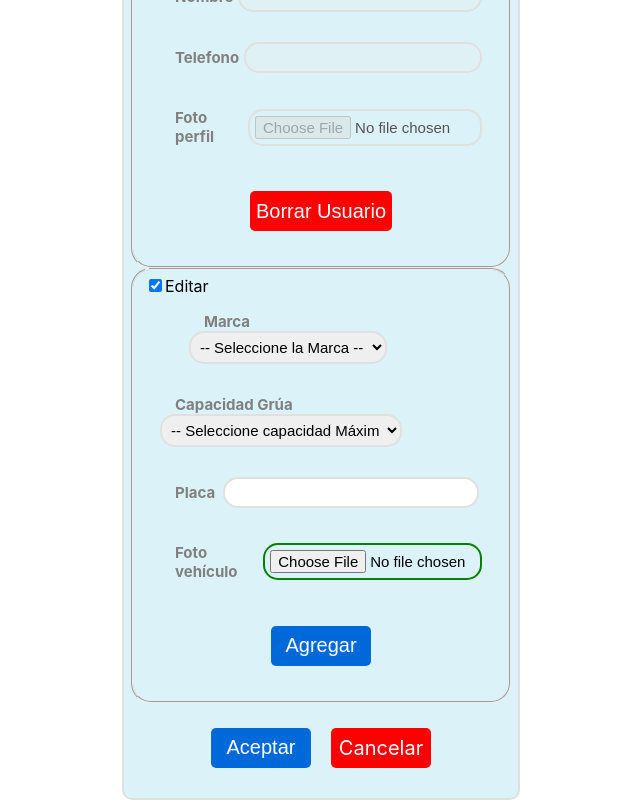
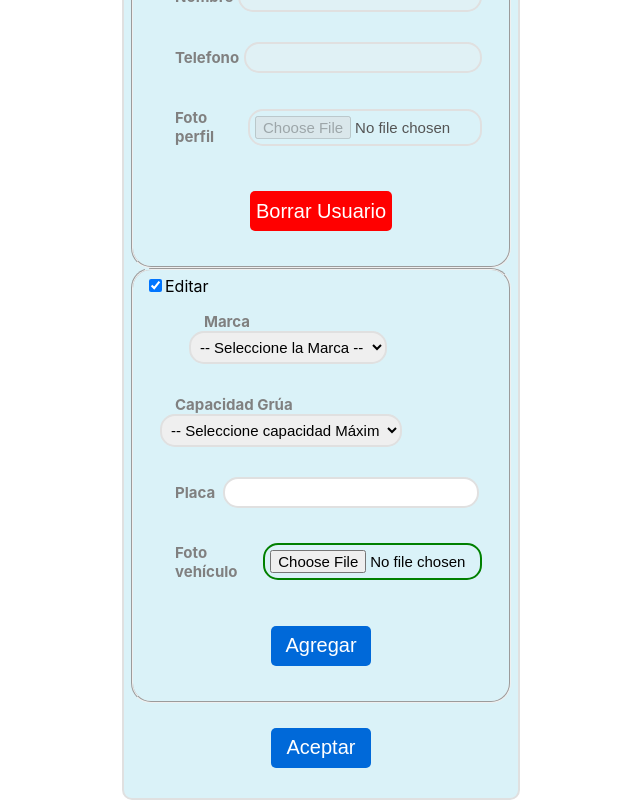
Before and after one commit to Koervege/GruApp, a React (Create React App) app: page /userinfo in a window 1280 px wide. Shown: the part 299-1099 px from the top of the page, without its empty margins (319-959 px from the left). Built offline with nearby package versions, Linux system fonts and the light colour scheme.

Commit message:
Remove cacel btn from usefinfo

```diff
--- a/src/pages/UserInfo/index.js
+++ b/src/pages/UserInfo/index.js
@@ -330,7 +330,6 @@ function UserInfo() {
         </StyledFieldset>)}
         <Container>
           <Button type="submit" color="primary" onClick={accept} >Aceptar</Button>
-          <StyledLink to="/">Cancelar</StyledLink>
         </Container>
         </form>
       </Frame>
```
Also changed, not shown: public/images/asfalt-dark.png (added).
